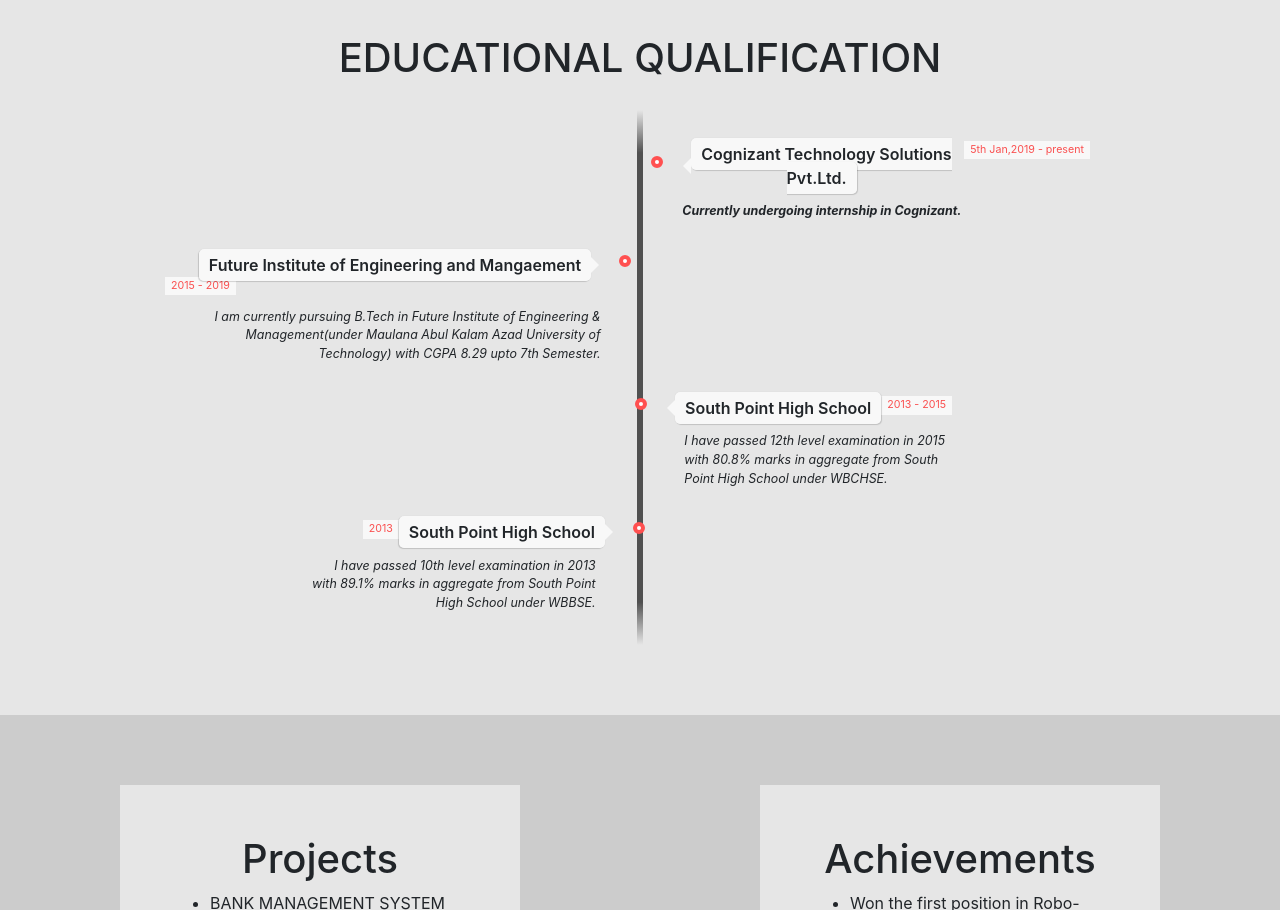
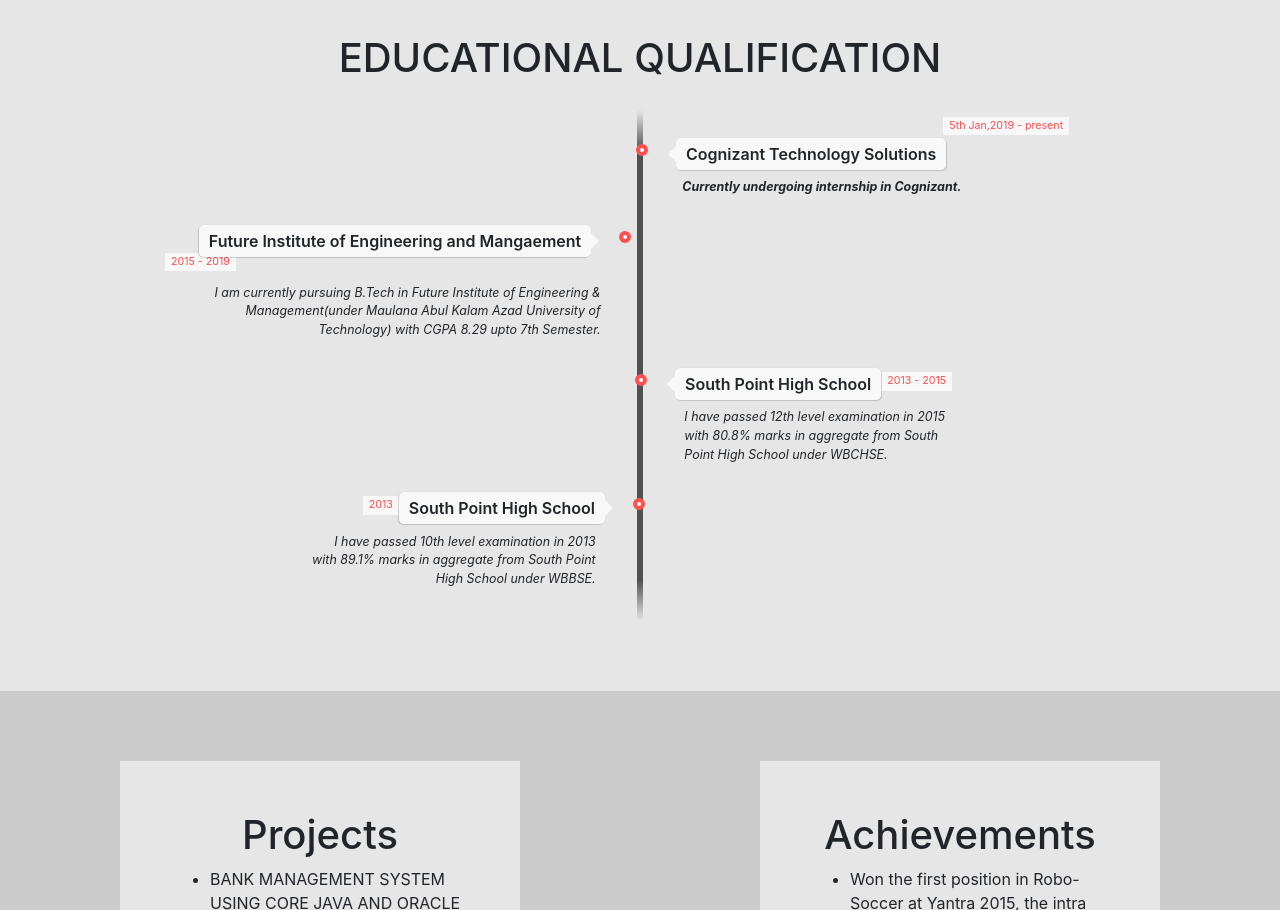
Before and after one commit to Rishiraj2/Rishiraj2.github.io, a plain HTML site: page index.html in a window 1280 px wide. Shown: the part 1820-2730 px from the top of the page. Drawn offline with nearby package versions, Linux system fonts and the light colour scheme.

Commit message:
Update index.html

```diff
--- a/index.html
+++ b/index.html
@@ -195,7 +195,7 @@
 	<li>
 		<div class="direction-r" >
 			<div class="flag-wrapper">
-				<span class="flag">Cognizant Technology Solutions Pvt.Ltd. </span>
+				<span class="flag">Cognizant Technology Solutions </span>
 				<span class="time-wrapper"><span class="time">5th Jan,2019 - present</span></span>
 			</div>
 			<div class="desc"><b>Currently undergoing internship in Cognizant. </b></div>
```
